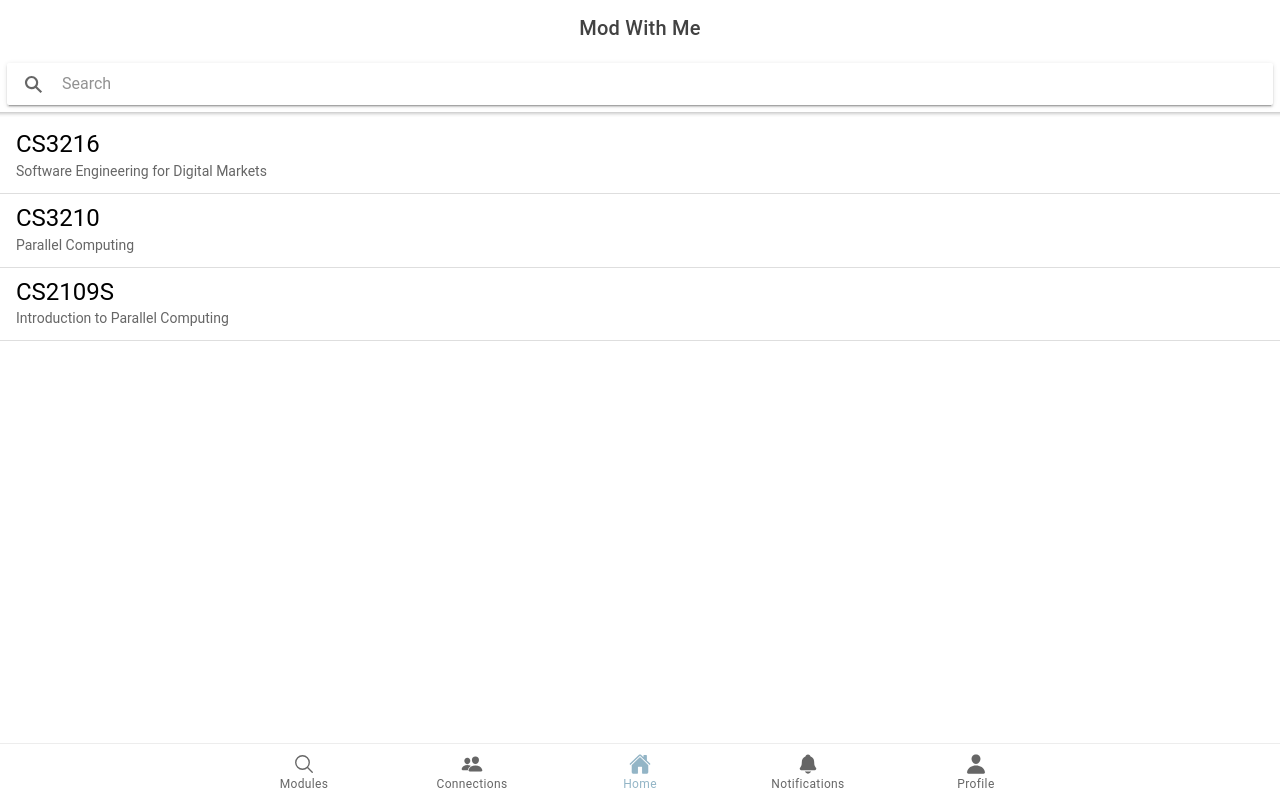
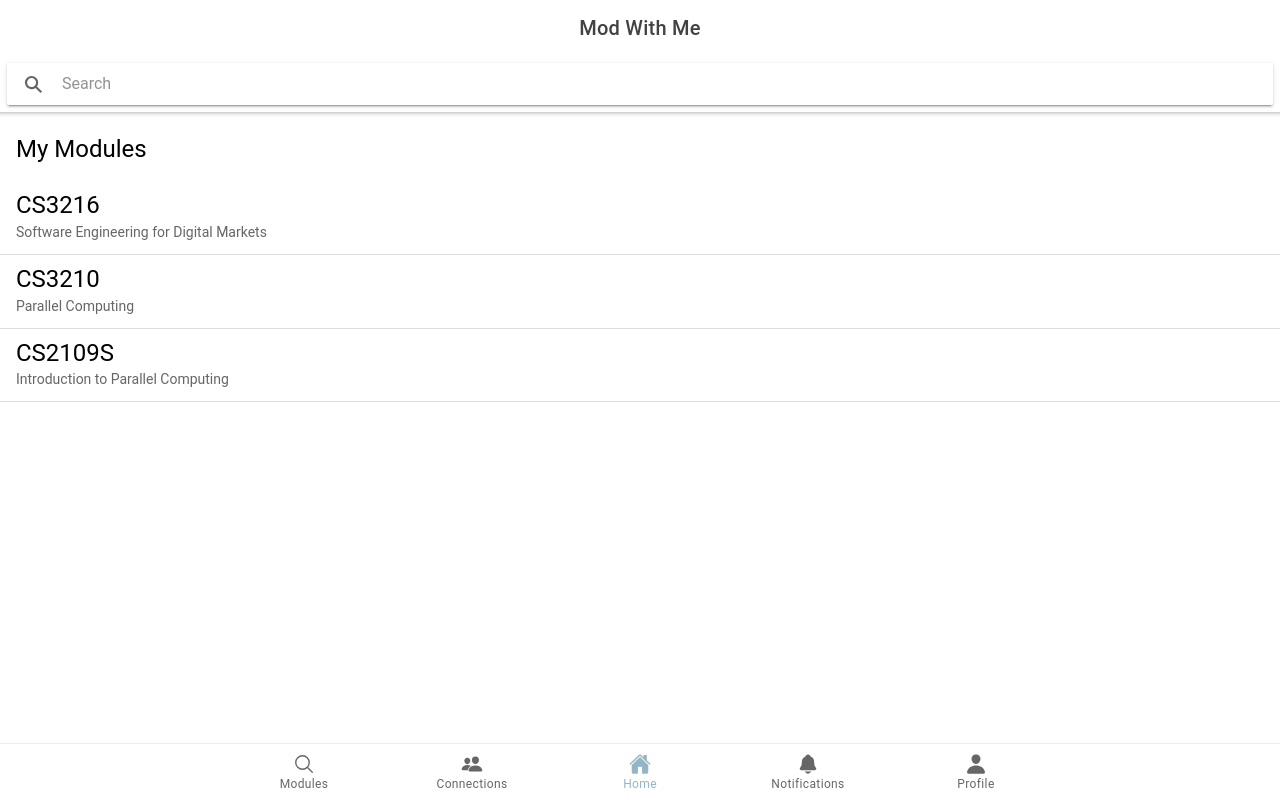
Before and after one commit to CS3216-A3-Group-5/frontend, a React (Create React App) app: page /home in a window 1280 px wide. Built offline with nearby package versions, Linux system fonts and the light colour scheme.

Commit message:
Adjust some styling

```diff
--- a/src/pages/home/index.tsx
+++ b/src/pages/home/index.tsx
@@ -1,6 +1,8 @@
 import {
   IonContent,
+  IonLabel,
   IonList,
+  IonListHeader,
   IonPage,
   IonSearchbar,
   IonToolbar,
@@ -20,6 +22,11 @@ export default function Homepage() {
         </IonToolbar>
       </AppHeader>
       <IonContent fullscreen>
+        <IonListHeader className="ion-padding-top">
+          <IonLabel>
+            <h1>My Modules</h1>
+          </IonLabel>
+        </IonListHeader>
         <IonList lines="full">
           {sampleModuleData.map((uniModule) => (
             <ModuleListItem
--- a/src/pages/modules/ModuleView/index.tsx
+++ b/src/pages/modules/ModuleView/index.tsx
@@ -5,6 +5,7 @@ import {
   IonList,
   IonListHeader,
   IonPage,
+  IonSearchbar,
   IonTitle,
   IonToolbar,
 } from '@ionic/react';
@@ -37,15 +38,19 @@ export default function ModuleView({
         <AppHeader />
         <IonContent fullscreen>
           <IonToolbar>
-            <IonTitle size="large">{uniModule.code}</IonTitle>
-            <IonTitle size="small">{uniModule.name}</IonTitle>
+            <IonTitle>
+              <h1>{uniModule.code}</h1>
+              <h4>{uniModule.name}</h4>
+            </IonTitle>
+            <IonTitle></IonTitle>
           </IonToolbar>
           <IonListHeader>
             <IonLabel>
               <h1>Students</h1>
             </IonLabel>
           </IonListHeader>
-          <IonList>
+          <IonSearchbar />
+          <IonList className="ion-no-padding">
             {uniModule.enrolledStudents
               ? uniModule.enrolledStudents.map((user) => (
                   <UserListItem user={user} key={user.id} />
```
